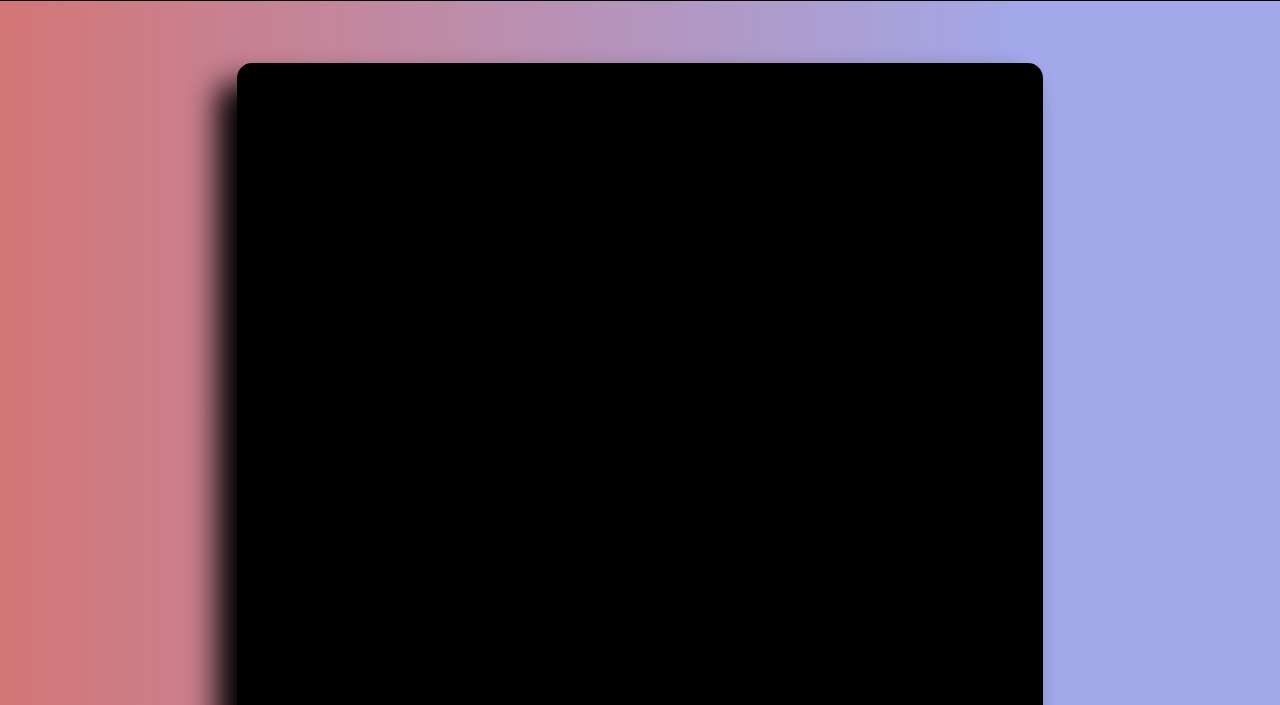
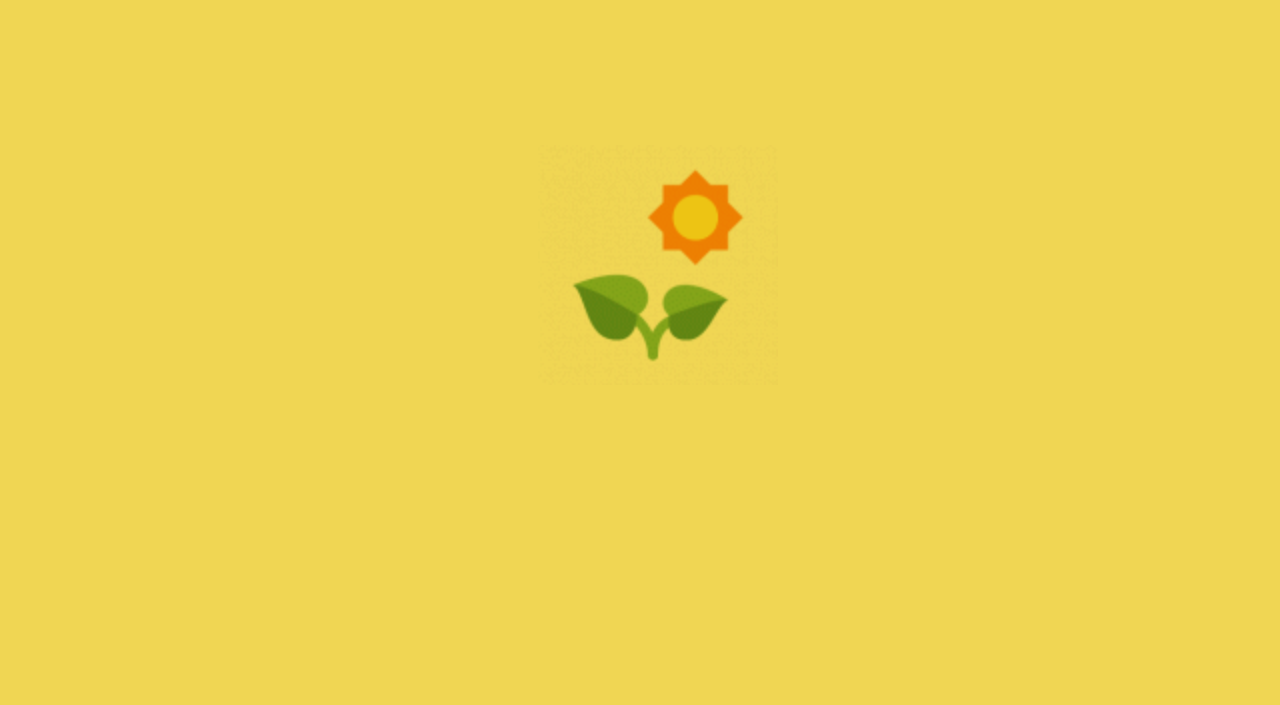
Before and after one commit to AtharvaTodkary/Weather_WebApp, a plain HTML site: page index.html in a window 1280 px wide. Shown: the part 95-800 px from the top of the page. Drawn offline with nearby package versions, Linux system fonts and the light colour scheme.

Commit message:
Atharva has commited

```diff
--- a/index.html
+++ b/index.html
@@ -8,6 +8,10 @@
     <title>Weather App</title>
 </head>
 <body onload="getLocation()">
+
+    <div id="preloader">
+        <img src="./images/loader.gif" alt="">
+    </div>
 
     <header>
         <nav>
--- a/styles.css
+++ b/styles.css
@@ -237,3 +237,16 @@ footer nav p{
         margin: 5vh 5vh;
     }
 }
+
+#preloader{
+    background: #f0d653;
+    height: 100vh;
+    width: 100%;
+    position: fixed;
+    z-index: 100;
+}
+#preloader img{
+    width: 30vh;
+    mix-blend-mode: multiply;
+    margin: 30vh 42%;
+}
```
Also changed, not shown: images/loader.gif (added).
